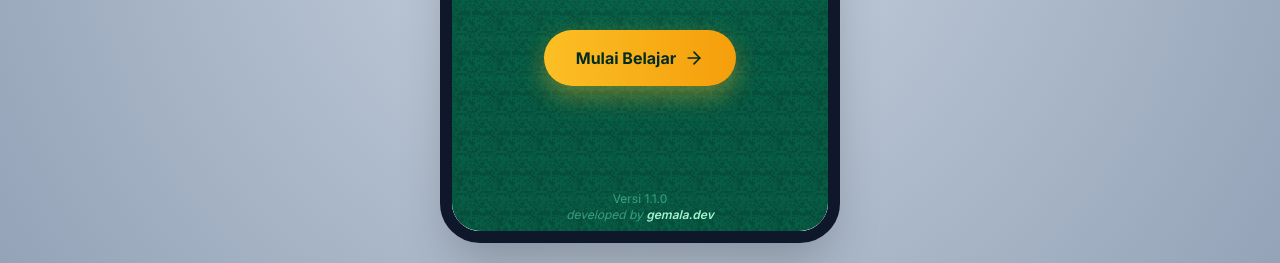
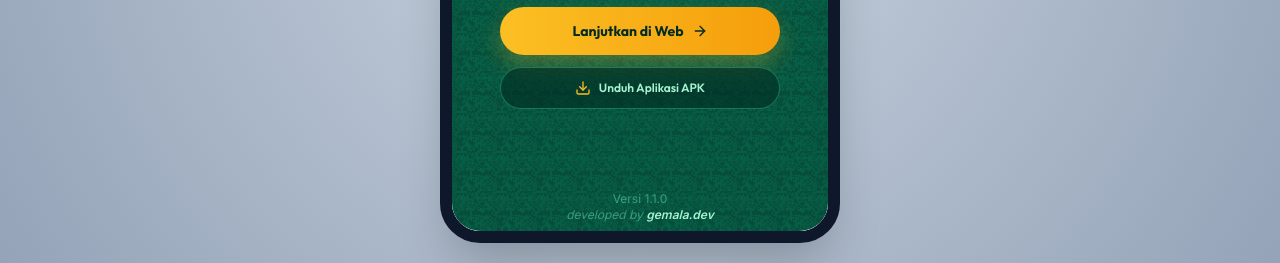
Before and after one commit to ZAKITRIPAMUNGKAS/imro, a plain HTML site: page index.html in a window 1280 px wide. Shown: the part 537-800 px from the top of the page. Drawn offline with nearby package versions, Linux system fonts and the light colour scheme.

Commit message:
feat: add APK download and Web choices to Splash screen and auto-hide if in WebView

```diff
--- a/index.html
+++ b/index.html
@@ -112,11 +112,19 @@
                     Media Pembelajaran Interaktif Teologi Islam Tingkat MA/SMA
                 </p>
 
-                <!-- Tombol Mulai dengan Warna Emas -->
-                <button onclick="startApp()" class="group relative px-8 py-4 bg-gradient-to-r from-amber-400 to-amber-500 text-emerald-950 font-bold rounded-full shadow-[0_10px_25px_rgba(251,191,36,0.4)] hover:shadow-[0_15px_35px_rgba(251,191,36,0.6)] transition-all flex items-center gap-2 active:scale-95">
-                    Mulai Belajar
-                    <i data-lucide="arrow-right" class="w-5 h-5 group-hover:translate-x-1 transition-transform"></i>
-                </button>
+                <!-- Tombol Mulai / Pilihan Web vs APK -->
+                <div class="flex flex-col gap-3 items-center justify-center w-full max-w-[280px]">
+                    <!-- Lanjutkan (Web) -->
+                    <button onclick="startApp()" class="w-full py-3.5 bg-gradient-to-r from-amber-400 to-amber-500 text-emerald-950 font-bold rounded-full shadow-[0_10px_25px_rgba(251,191,36,0.3)] flex items-center justify-center gap-2 active:scale-[0.97] hover:brightness-110 transition-all text-sm font-outfit">
+                        <span>Lanjutkan di Web</span>
+                        <i data-lucide="arrow-right" class="w-4 h-4"></i>
+                    </button>
+                    <!-- Unduh APK -->
+                    <a id="downloadApkBtn" href="E-Modul_Ilmu_Kalam.apk" download class="w-full py-3 bg-emerald-950/60 border border-emerald-400/40 text-emerald-200 font-semibold rounded-full flex items-center justify-center gap-2 active:scale-[0.97] hover:bg-emerald-900/60 hover:text-white transition-all text-xs font-outfit">
+                        <i data-lucide="download" class="w-4 h-4 text-amber-400"></i>
+                        <span>Unduh Aplikasi APK</span>
+                    </a>
+                </div>
             </div>
 
             <div class="absolute bottom-6 text-xs text-emerald-300/50">
@@ -701,6 +709,18 @@
 
         window.addEventListener('DOMContentLoaded', handleHashRouting);
         window.addEventListener('hashchange', handleHashRouting);
+
+        // Sembunyikan tombol download APK jika dibuka langsung di dalam aplikasi/APK (WebView)
+        function checkPlatform() {
+            const isWebView = navigator.userAgent.toLowerCase().includes('wv') || window.location.search.includes('platform=apk');
+            if (isWebView) {
+                const downloadBtn = document.getElementById('downloadApkBtn');
+                if (downloadBtn) {
+                    downloadBtn.style.display = 'none';
+                }
+            }
+        }
+        window.addEventListener('DOMContentLoaded', checkPlatform);
     </script>
 </body>
 </html>
```
